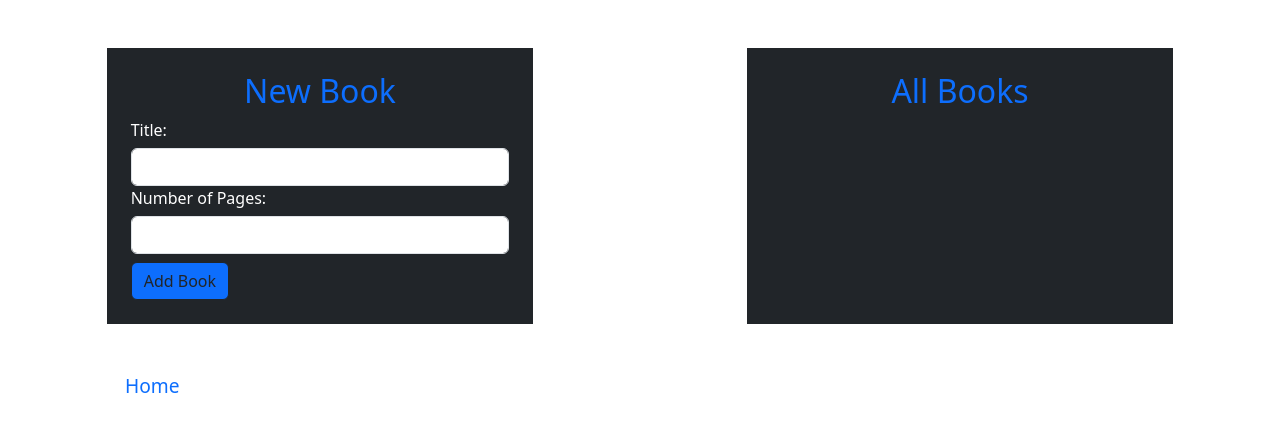
After one commit to Brando129/books, a Python web app: template flask_app/templates/books.html in a window 1280 px wide. The commit adds this page. Shown: the top 432 px of the page. Run offline with Jinja, Linux system fonts and the light colour scheme; the template is opened without the code that fills it, so the values that code supplies are empty.

Commit message:
created the books model/controller/html page

```diff
--- a/flask_app/templates/authors.html
+++ b/flask_app/templates/authors.html
@@ -29,6 +29,6 @@
             {% endfor %}
         </div>
     </div>
-    <a href="/books" class="add_book_link">Add Book</a>
+    <a href="/create/book" class="add_book_link">Add Book</a>
 </body>
 </html>
--- /dev/null
+++ b/flask_app/templates/books.html
@@ -0,0 +1,38 @@
+<!DOCTYPE html>
+<html lang="en">
+<head>
+    <meta charset="UTF-8">
+    <meta name="viewport" content="width=device-width, initial-scale=1.0">
+    <!-- CSS Link -->
+    <link rel="stylesheet" href="/static/css/style.css">
+    <!-- Bootstrap Link -->
+    <link href="https://cdn.jsdelivr.net/npm/bootstrap@5.3.0/dist/css/bootstrap.min.css" rel="stylesheet"
+    integrity="sha384-9ndCyUaIbzAi2FUVXJi0CjmCapSmO7SnpJef0486qhLnuZ2cdeRhO02iuK6FUUVM" crossorigin="anonymous">
+    <title>Books</title>
+</head>
+<body>
+    <div class="d-flex justify-content-around">
+        <form action="/create/book" method="post" class="col-4 bg-dark p-4 my-5">
+            <h2 class="text-center text-primary">New Book</h2>
+            <div class="form-group">
+                <label class="label" for="name">Title:</label>
+                <input type="text" name="title" class="form-control">
+            </div>
+            <div class="form-group">
+                <label class="label" for="name">Number of Pages:</label>
+                <input type="text" name="num_of_pages" class="form-control">
+            </div>
+            <input type="submit" value="Add Book" class="btn btn-primary btn-outline-dark mt-2">
+        </form>
+        <div class="col-4 bg-dark text-light text-center my-5 p-4">
+            <h2 class="text-primary">All Books</h2>
+            {% for one_book in all_books %}
+            <p>
+                <a href="/books/{{one_book.id}}" class="authors_list">{{one_book.name}}</a>
+            </p>
+            {% endfor %}
+        </div>
+    </div>
+    <a href="/" class="add_book_link">Home</a>
+</body>
+</html>
```
Also changed, not shown: flask_app/controllers/controllers_books.py (+12 -1 lines), flask_app/models/models_book.py (+10 -3 lines).
